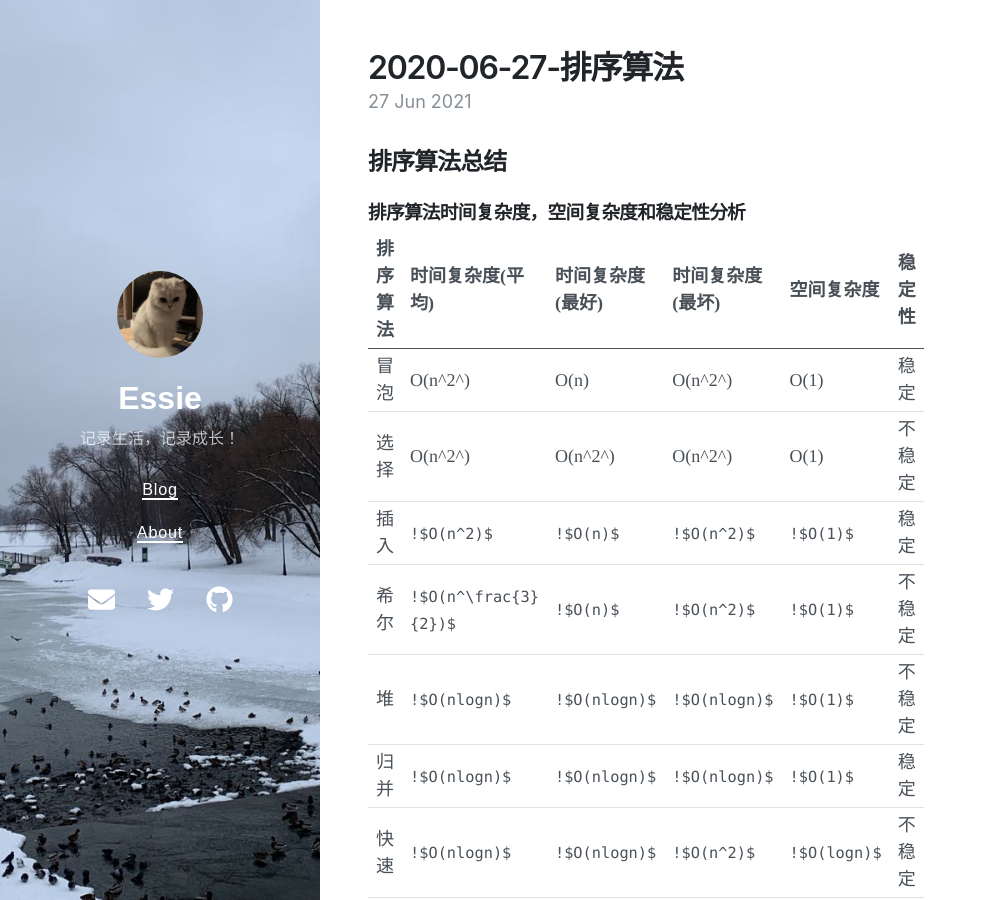
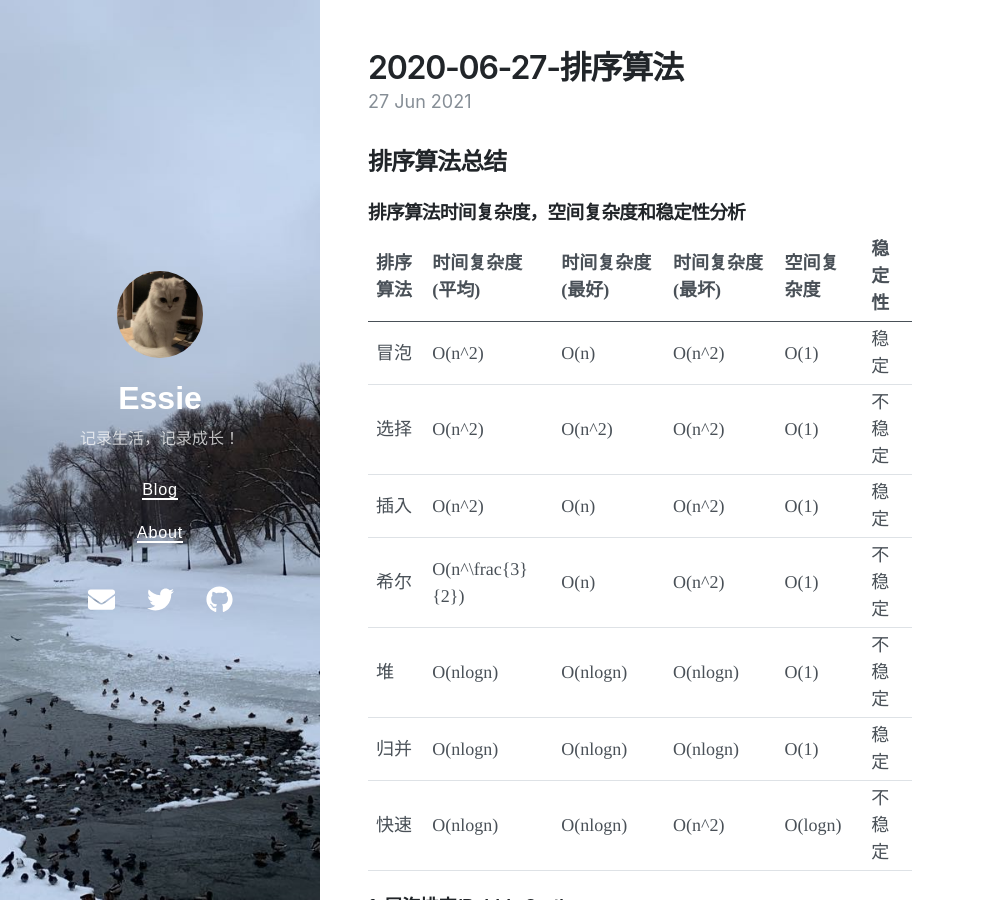
Before and after one commit to XZJ66/XZJ66.GitHub.io, a Jekyll site: the page built from _posts/2021-06-27-排序算法.md, in a window 1280 px wide and 900 px high. Shown: the whole window, without its empty margins (0-987 px from the left). Built offline with Jekyll 4.4.1, drawn with Linux system fonts in a browser that asks for light colours; nearby versions of some CDN libraries; our own code applies the rules of GitHub Pages for plain Markdown files.

```diff
--- a/_posts/2021-06-27-排序算法.md
+++ b/_posts/2021-06-27-排序算法.md
@@ -10,13 +10,13 @@ grammar_cjkRuby: true
 
 | 排序算法 | 时间复杂度(平均)   | 时间复杂度(最好) | 时间复杂度(最坏) | 空间复杂度 | 稳定性 |
 | -------- | ------------------ | ---------------- | ---------------- | ---------- | ------------ |
-| 冒泡     | O(n^2^)      | O(n)          | O(n^2^)         | O(1)     | 稳定   |
-| 选择     | O(n^2^)      | O(n^2^)         | O(n^2^)         | O(1)     | 不稳定 |
-| 插入     | `!$O(n^2)$`           | `!$O(n)$`           | `!$O(n^2)$`         | `!$O(1)$`     | 稳定   |
-| 希尔     | `!$O(n^\frac{3}{2})$` | `!$O(n)$`           | `!$O(n^2)$`         | `!$O(1)$`     | 不稳定 |
-| 堆       | `!$O(nlogn)$`         | `!$O(nlogn)$`       |`!$O(nlogn)$`       | `!$O(1)$`     | 不稳定 |
-| 归并     | `!$O(nlogn)$`         | `!$O(nlogn)$`       | `!$O(nlogn)$`       | `!$O(1)$`     | 稳定   |
-| 快速     | `!$O(nlogn)$`         | `!$O(nlogn)$`       | `!$O(n^2)$`         | `!$O(logn)$`  | 不稳定 |
+| 冒泡     | O(n^2)      | O(n)          | O(n^2)         | O(1)     | 稳定   |
+| 选择     | O(n^2)      | O(n^2)         | O(n^2)         | O(1)     | 不稳定 |
+| 插入     | O(n^2)           | O(n)          | O(n^2)         | O(1)    | 稳定   |
+| 希尔     | O(n^\frac{3}{2}) | O(n)           | O(n^2)         | O(1)     | 不稳定 |
+| 堆       | O(nlogn)         | O(nlogn)       |O(nlogn)       | O(1)     | 不稳定 |
+| 归并     | O(nlogn)         | O(nlogn)       | O(nlogn)       | O(1)     | 稳定   |
+| 快速     | O(nlogn)         | O(nlogn)       | O(n^2)         | O(logn)  | 不稳定 |
 
 ### 1. 冒泡排序(Bubble Sort)
 
```
